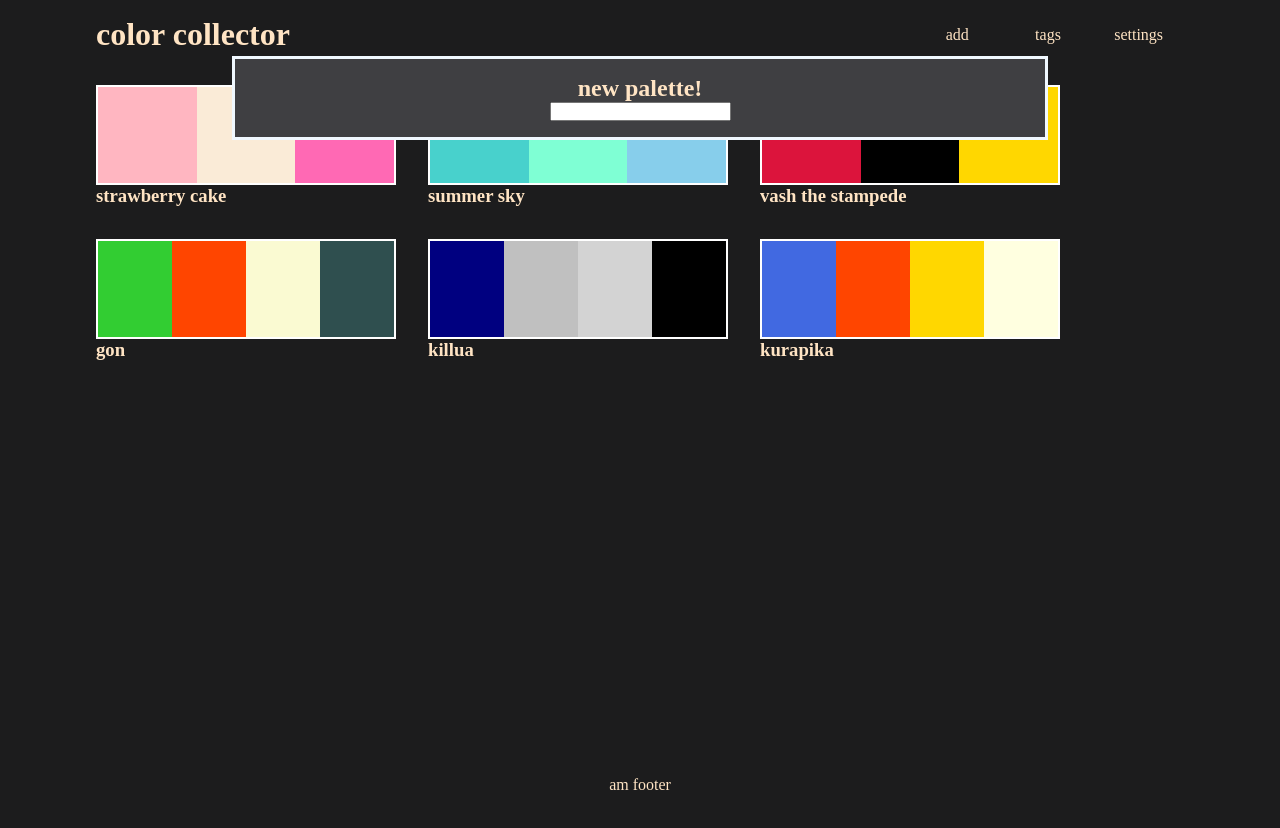
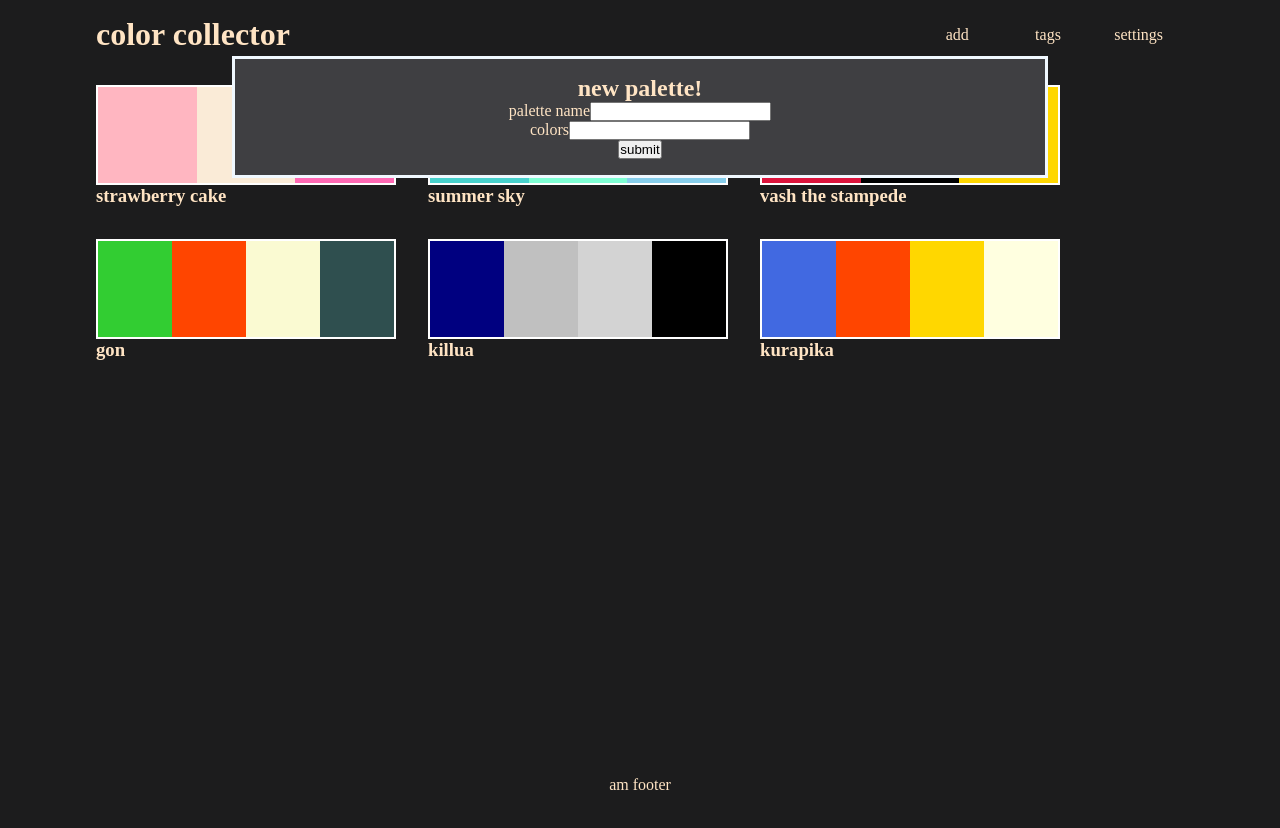
Before and after one commit to mistyb01/color-collector, a React (Create React App) app: page / in a window 1280 px wide. Both pictures are taken after a click on the element "add". Shown: the top 828 px of the page. Built offline with nearby package versions, Linux system fonts and the light colour scheme.

Commit message:
add form saves to localstorage

```diff
--- a/src/AddPopup.js
+++ b/src/AddPopup.js
@@ -1,11 +1,33 @@
 import React from 'react';
 import './App.css';
-function AddPopup() {
+function AddPopup({handlePaletteAdd, setPaletteName, setColorList}) {
+
+  function handlePaletteName(e) {
+    // console.log(e.target.value);
+    setPaletteName(e.target.value);
+  }
+
+  function handleColorList(e) {
+    setColorList(e.target.value);
+  }
+
   return (
     <>
       <section id="add-popup">
           <h1>new palette!</h1>
-          <input type="text"></input>
+          <form onSubmit={handlePaletteAdd}>
+            <label>
+              palette name
+              <input type="text" onChange={handlePaletteName}/>
+            </label>
+            <br/>
+            <label>
+              colors
+              <input type="text" onChange={handleColorList}/>
+            </label>
+            <br/>
+            <input type="submit" value="submit"/>
+          </form>
       </section>
     </>
   );
--- a/src/App.jsx
+++ b/src/App.jsx
@@ -9,21 +9,39 @@ import { useState, useEffect } from 'react';
 
 
 function App() {
-  const [palettes, setPalettes] = useState([]);
+  const storedPalettes = JSON.parse(localStorage.getItem('savedPalettes') || '[]');
+
+  const [palettes, setPalettes] = useState(storedPalettes);
   const [addWindow, setAddWindow] = useState(false);
+
+  // state variables to hold values for a new palette
+  const [paletteName, setPaletteName] = useState('');
+  const [colorList, setColorList] = useState('');
 
   // update localStorage whenever the palettes array is updated
   useEffect(() => {
     localStorage.setItem('savedPalettes', JSON.stringify(palettes));
+    //reset previous values
+    setPaletteName('');
+    setColorList('');
   }, [palettes]);
 
   // on page load, set palettes to the saved localstorage value
-  useEffect(() => {
-    const savedPalettes = JSON.parse(localStorage.getItem('savedPalettes'));
-    if (savedPalettes) {
-      setPalettes(savedPalettes);
+  // useEffect(() => {
+  //   const savedPalettes = JSON.parse(localStorage.getItem('savedPalettes'));
+  //   if (savedPalettes) {
+  //     setPalettes(savedPalettes);
+  //   }
+  // }, [])
+
+  function handlePaletteAdd() {
+    const newPalette = {
+      id: palettes.length,
+      paletteName: paletteName,
+      colors: colorList }
+    // palettes.push(newPalette);
+      setPalettes(saved => [...saved, newPalette]);
     }
-  }, [])
 
   return (
     <>
@@ -33,7 +51,13 @@ function App() {
     />
     <main>
       {addWindow && (
-        <AddPopup/>
+        <AddPopup
+          handlePaletteAdd={handlePaletteAdd}
+          colorList={colorList}
+          setColorList={setColorList}
+          paletteName={paletteName}
+          setPaletteName={setPaletteName}
+        />
       )}
     <Gallery/>
     </main>
```
